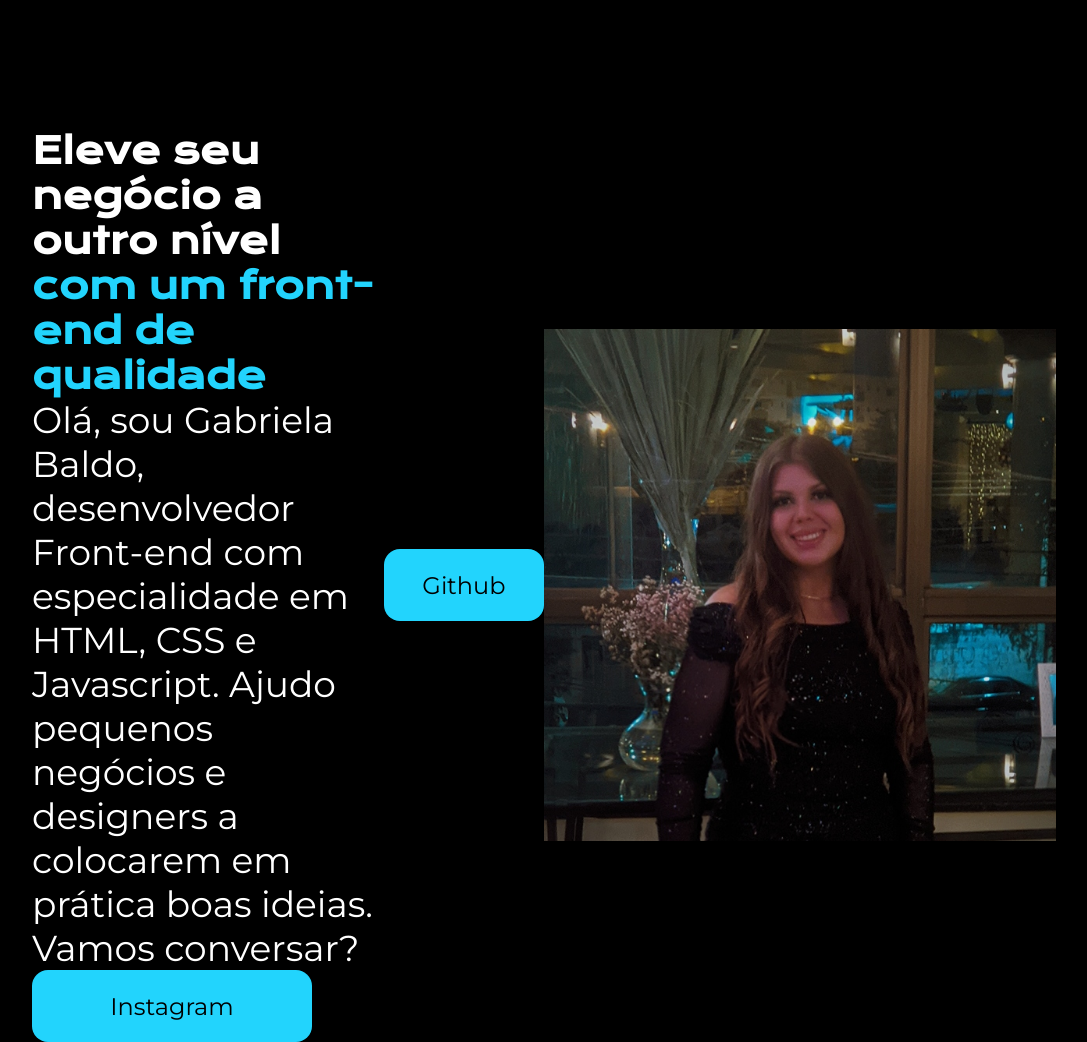
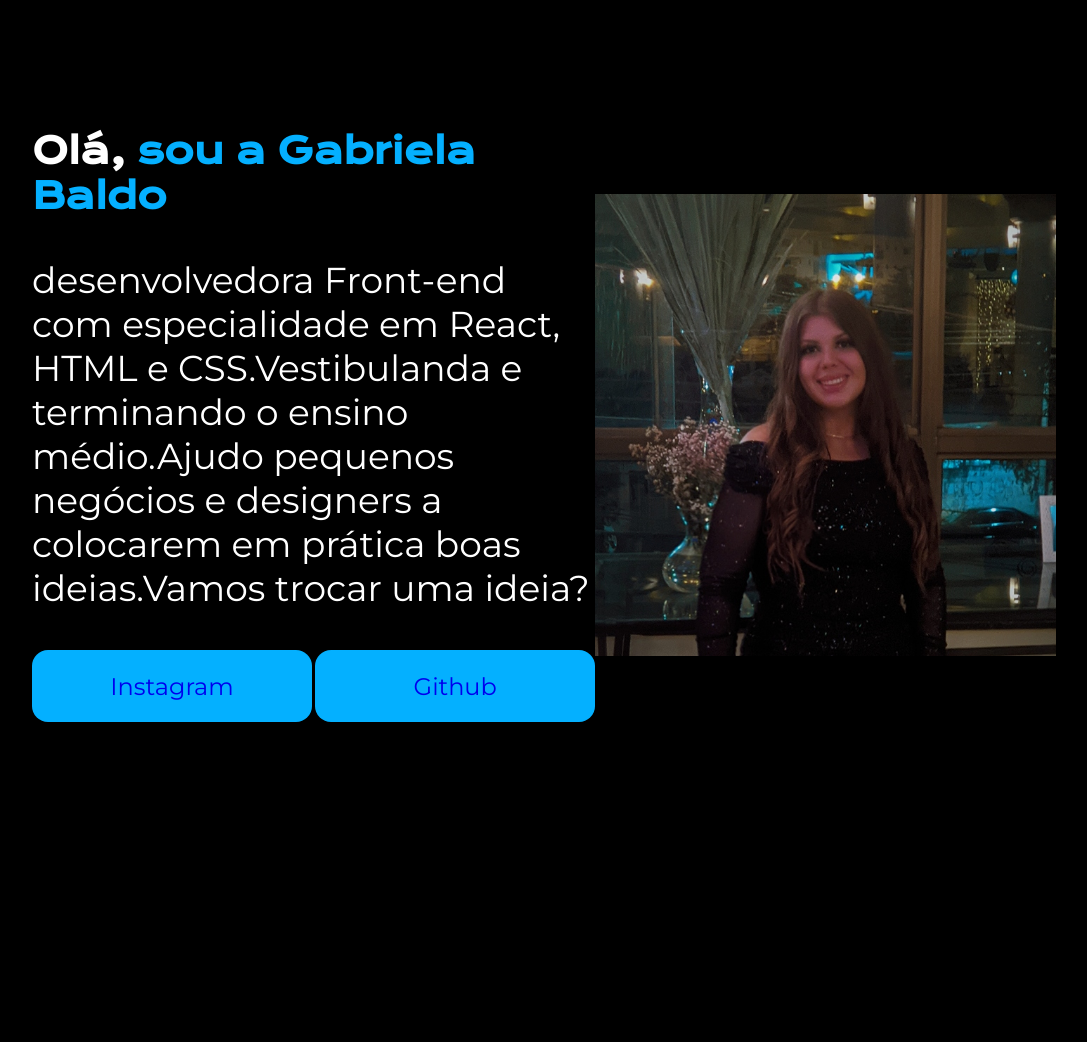
Before and after one commit to bonandin/portfolio, a plain HTML site: page portfolio/aula - 1 html/index.html in a window 1280 px wide. Shown: the whole page, without its empty margins (96-1183 px from the left). After the commit the page ends 928 px from the top, so only its background shows below. Drawn offline with nearby package versions, Linux system fonts and the light colour scheme.

Commit message:
Add files via upload

```diff
--- a/portfolio/aula - 1 html/index.html
+++ b/portfolio/aula - 1 html/index.html
@@ -3,26 +3,22 @@
 <head>
         <meta charset="UTF-8">
         <meta name="viewport" content="width=device-width, initial-scale=1.0">
-    <title>Portfólio</title>
+        <title>Portfolio</title>
         <link rel="stylesheet" href="style.css">
-
 </head>
 <body>
       <header></header>
       <main class="conteudo">
             <section class="apresentacao-conteudo">
-                <h1 class="apresentacao-conteudo-titulo">
-                    Eleve seu negócio a outro nível <strong class=" titulo-destaque">com um front-end de qualidade</strong>
-                </h1>
-                <p class="apresentacao-conteudo-paragrafo">Olá, sou Gabriela Baldo, desenvolvedor Front-end com especialidade em HTML, CSS e Javascript. Ajudo pequenos negócios e designers a colocarem em prática boas ideias. Vamos conversar?</p>
+                <h1 class="apresentacao-conteudo-titulo">Olá,<strong class="titulo-destaque"> sou a Gabriela Baldo </strong></h1>
+                <p class="apresentacao-conteudo-paragrafo"> desenvolvedora Front-end com especialidade em React, HTML e CSS.Vestibulanda e terminando o ensino médio.Ajudo pequenos negócios e designers a colocarem em prática boas ideias.Vamos trocar uma ideia? </p>
                 <div class="apresentacao-links">
                     <a class="botao" href="https://instagram.com/bonaandin">Instagram</a>
+                    <a class="botao" href="https://github.com/bonandina">Github</a>
+                </div>
             </section>
-            <a class="botao" href="https://github.com/bonandina">Github</a>
             <img class="imagem" src= "foto pessoal.jpg" alt="foto pessoal">
-            </div>
       </main>
       <footer></footer>
-
 </body>
 </html>
--- a/portfolio/aula - 1 html/style.css
+++ b/portfolio/aula - 1 html/style.css
@@ -4,6 +4,7 @@
     margin: 0;
     padding: 0;
 }
+
 body {
         height: 100vh;
         box-sizing: border-box;
@@ -12,7 +13,7 @@ body {
 }
 
 .titulo-destaque {
-      color: #22d4fd;
+        color:#04b0ff;
 }
 
 .conteudo {
@@ -24,11 +25,14 @@ body {
 
 .apresentacao-conteudo {
         width: 615px;
+        display: flex;
+        flex-direction: column;
+        gap: 40px;
 }
 
 .apresentacao-conteudo-titulo {
         font-size: 36px;
-    font-family: 'krona One', 'sans-serif';
+        font-family: 'Krona One', 'sans-serif';
 }
 
 .apresentacao-conteudo-paragrafo {
@@ -37,23 +41,23 @@ body {
 }
 
 .apresentacao-links {
-    display: flex;
+        display:flex;
         justify-content: space-between;
 }
 
 .botao {
-    background-color: #22d4fd;
-    color: black;
+        background-color: #04b0ff;
+        color: rgb(255, 255, 255)5;
         width: 280px;
         text-align: center;
         border-radius: 16px;
         font-size: 24px;
         padding: 21.5px 0;
         text-decoration: none;
-    font-family:'Montserrat', sans-serif;
+        font-family: 'Montserrat', sans-serif;
 }
 
 .imagem {
-    max-width: 50%;
+        max-width: 45%;
         width: auto;
 }
```
Lines whose indentation alone changed are shown as unchanged.
